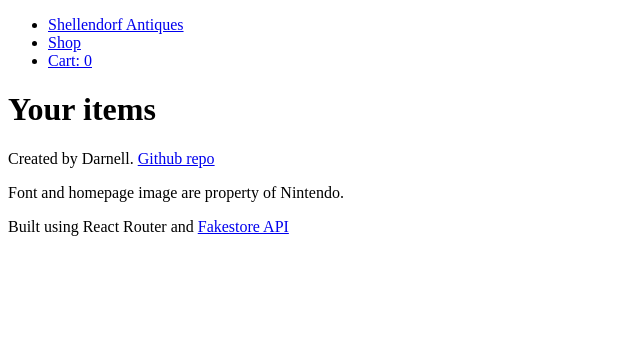
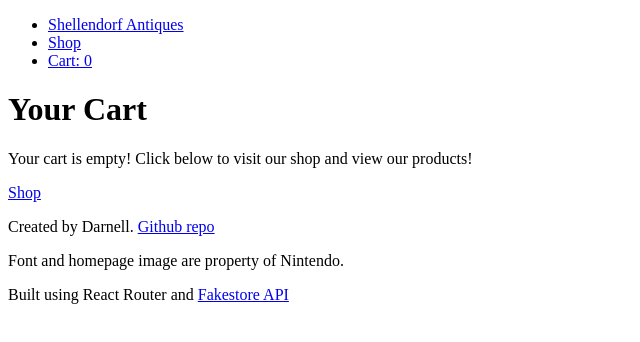
Before and after one commit to DrantDumani/shopping-cart-v2, a React (Vite) app: page /cart in a window 1280 px wide. Shown: the top 342 px of the page, without its empty margins (0-640 px from the left). Built offline with nearby package versions, Linux system fonts and the light colour scheme.

Commit message:
Create cart page

```diff
--- a/src/App.jsx
+++ b/src/App.jsx
@@ -6,14 +6,22 @@ function App() {
   const [cart, setCart] = useState([]);
 
   const itemAmount = cart.reduce((total, el) => total + el.quantity, 0);
-  const priceTotal = cart.reduce(
-    (total, el) => total + el.price * el.quantity,
-    0
-  );
 
   const addToCart = (obj, num) => {
     const newItem = { ...obj, quantity: num };
     setCart((c) => c.concat(newItem));
+  };
+
+  const changeCartQuantity = (id, num = 1) => {
+    setCart((c) => {
+      let newCart = [...c];
+      const itemIndex = newCart.findIndex((item) => item.id === id);
+      const targetItem = newCart[itemIndex];
+      const newItem = { ...targetItem, quantity: targetItem.quantity + num };
+      if (newItem.quantity === 0) newCart = newCart.filter((i) => i.id !== id);
+      else newCart[itemIndex] = newItem;
+      return newCart;
+    });
   };
 
   const removeItem = (id) => {
@@ -26,7 +34,14 @@ function App() {
       </header>
 
       <main className="main">
-        <Outlet context={{ addToCart }} />
+        <Outlet
+          context={{
+            addToCart,
+            removeItem,
+            changeCartQuantity,
+            cart,
+          }}
+        />
       </main>
 
       <footer className="footer">
--- a/src/pages/Cart/Cart.jsx
+++ b/src/pages/Cart/Cart.jsx
@@ -1,5 +1,50 @@
+import ItemAmount from "../../components/ItemAmount/ItemAmount";
+import ItemCard from "../../components/ItemCard/ItemCard";
+import { Link, useOutletContext } from "react-router-dom";
+
 function Cart() {
-  return <h1>Your items</h1>;
+  const { cart, changeCartQuantity, removeItem } = useOutletContext();
+  const priceTotal = cart.reduce(
+    (total, el) => total + el.price * el.quantity,
+    0
+  );
+
+  return (
+    <>
+      <h1>Your Cart</h1>
+      {cart.length > 0 ? (
+        <div>
+          {cart.map((item) => (
+            <div key={item.id}>
+              <div>
+                <ItemCard
+                  name={item.title}
+                  imgLink={item.image}
+                  price={item.price}
+                />
+                <ItemAmount
+                  amount={item.quantity}
+                  changeQuantity={(num) => changeCartQuantity(item.id, num)}
+                />
+                <button onClick={() => removeItem(item.id)}>Remove</button>
+              </div>
+              <p>Subtotal:</p>
+              <p>{priceTotal}</p>
+              <button>Checkout</button>
+            </div>
+          ))}
+        </div>
+      ) : (
+        <>
+          <p>
+            Your cart is empty! Click below to visit our shop and view our
+            products!
+          </p>
+          <Link to="/shop">Shop</Link>
+        </>
+      )}
+    </>
+  );
 }
 
 export default Cart;
```
